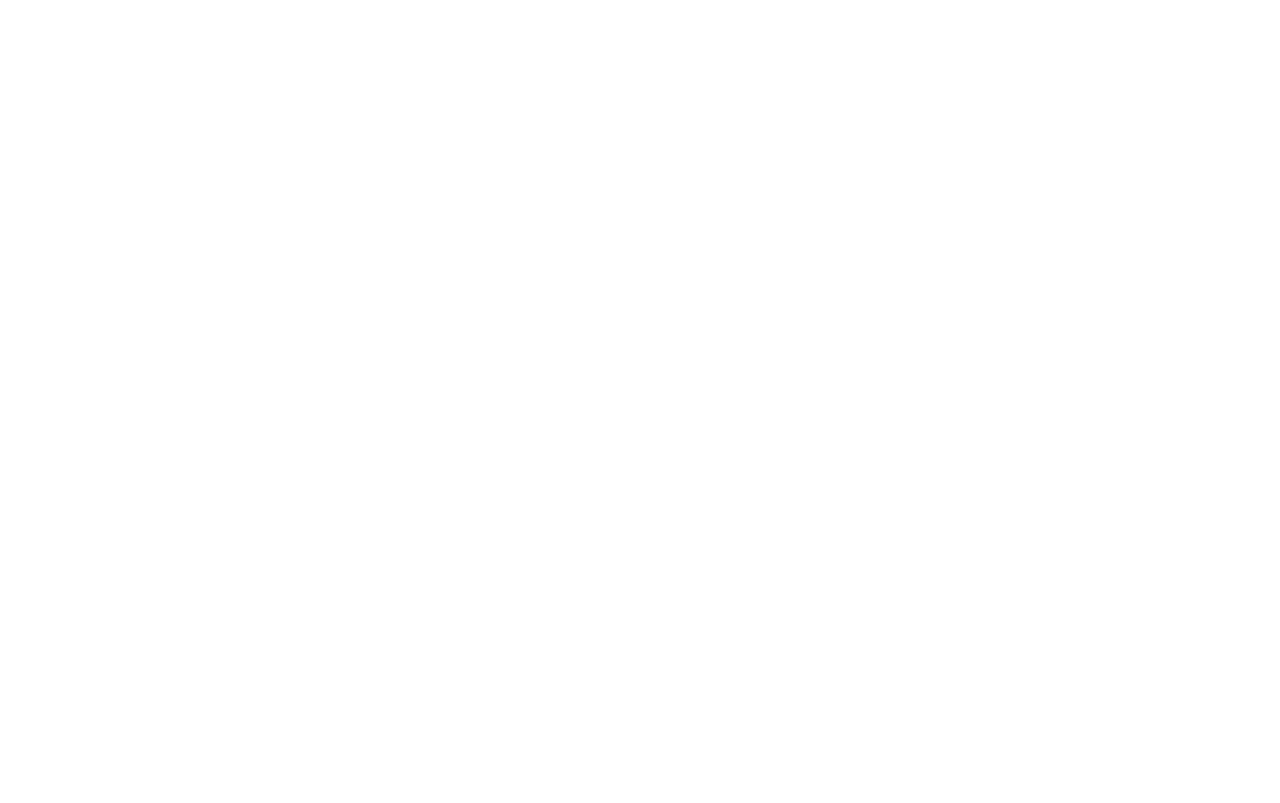
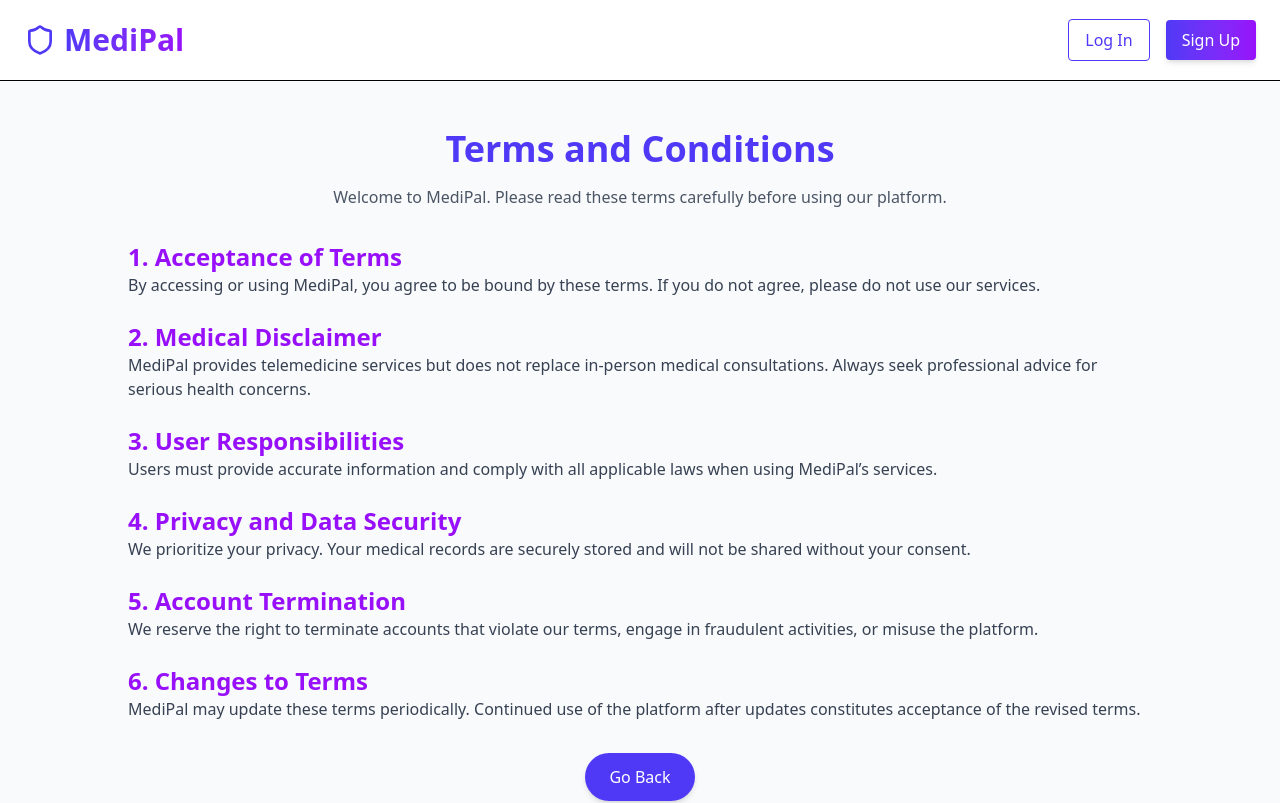
Before and after one commit to Hack2A/MediPal, a React (Vite) app in the folder frontend/: page /terms in a window 1280 px wide. Before the commit this address had no page. Shown: the top 803 px of the page. Built offline with nearby package versions, Linux system fonts and the light colour scheme.

Commit message:
random shitz

```diff
--- a/frontend/src/components/Footer.jsx
+++ b/frontend/src/components/Footer.jsx
@@ -38,7 +38,7 @@
             <h3 className="text-lg font-semibold text-indigo-600 mb-4">Legal</h3>
             <ul className="space-y-2">
               <li><Link to="/terms" className="text-gray-500 hover:text-indigo-600 transition">Terms of Service</Link></li>
-              <li><Link to="/privacy" className="text-gray-500 hover:text-indigo-600 transition">Privacy Policy</Link></li>
+              <li><Link to="/consent" className="text-gray-500 hover:text-indigo-600 transition">Data Sharing Consent</Link></li>
               <li><Link to="/cookies" className="text-gray-500 hover:text-indigo-600 transition">Cookie Policy</Link></li>
             </ul>
           </div>
--- /dev/null
+++ b/frontend/src/pages/static/consent.jsx
@@ -0,0 +1,50 @@
+import React from "react";
+
+function DataSharingConsent() {
+  return (
+    <div className="flex flex-col items-center justify-center min-h-screen bg-gray-50 px-6">
+      <div className="bg-white p-8 md:p-12 rounded-lg shadow-lg max-w-2xl text-center">
+        {/* Title */}
+        <h1 className="text-3xl font-bold text-indigo-600">Data Sharing Consent</h1>
+        <p className="text-gray-600 mt-4">
+          This page explains how MediPal may share your data and how we protect your privacy.
+        </p>
+
+        {/* Why We Share Data */}
+        <div className="mt-6 text-left">
+          <h2 className="text-xl font-semibold text-purple-600">Why We Share Data</h2>
+          <p className="text-gray-600 mt-2">
+            We may share necessary data with healthcare providers to improve your experience
+            and provide better medical services.
+          </p>
+        </div>
+
+        {/* Who We Share Data With */}
+        <div className="mt-6 text-left">
+          <h2 className="text-xl font-semibold text-purple-600">Who We Share Data With</h2>
+          <ul className="list-disc pl-6 text-gray-600 mt-2">
+            <li>Verified healthcare professionals for medical consultations.</li>
+            <li>Secure third-party services for analytics and functionality improvements.</li>
+            <li>Regulatory bodies if required by law.</li>
+          </ul>
+        </div>
+
+        {/* Privacy Protection */}
+        <div className="mt-6 text-left">
+          <h2 className="text-xl font-semibold text-purple-600">Your Privacy Matters</h2>
+          <p className="text-gray-600 mt-2">
+            We never sell your data. All data sharing is done securely and with privacy safeguards in place.
+          </p>
+        </div>
+
+        {/* Notice */}
+        <p className="text-gray-500 text-sm mt-6">
+          For more details, please read our
+          <a href="/terms" className="text-indigo-600 underline ml-1">Terms & Conditions</a>.
+        </p>
+      </div>
+    </div>
+  );
+}
+
+export default DataSharingConsent;
--- /dev/null
+++ b/frontend/src/pages/static/cookies.jsx
@@ -0,0 +1,42 @@
+import React from "react";
+
+function CookiesPolicy() {
+  return (
+    <div className="flex flex-col items-center justify-center min-h-screen bg-gray-50 px-6">
+      <div className="bg-white p-8 md:p-12 rounded-lg shadow-lg max-w-2xl text-center">
+        {/* Title */}
+        <h1 className="text-3xl font-bold text-indigo-600">Cookies Policy</h1>
+        <p className="text-gray-600 mt-4">
+          This page explains how MediPal uses cookies to improve your experience.
+        </p>
+
+        {/* What are Cookies? */}
+        <div className="mt-6 text-left">
+          <h2 className="text-xl font-semibold text-purple-600">What Are Cookies?</h2>
+          <p className="text-gray-600 mt-2">
+            Cookies are small text files stored on your device when you visit a website.
+            They help enhance functionality and provide a better user experience.
+          </p>
+        </div>
+
+        {/* Types of Cookies */}
+        <div className="mt-6 text-left">
+          <h2 className="text-xl font-semibold text-purple-600">Types of Cookies We Use</h2>
+          <ul className="list-disc pl-6 text-gray-600 mt-2">
+            <li><strong>Essential Cookies:</strong> Required for website functionality.</li>
+            <li><strong>Analytics Cookies:</strong> Help us understand how users interact with our site.</li>
+            <li><strong>Marketing Cookies:</strong> Used for personalized advertisements.</li>
+          </ul>
+        </div>
+
+        {/* Notice */}
+        <p className="text-gray-500 text-sm mt-6">
+          For more details, please read our
+          <a href="/terms" className="text-indigo-600 underline ml-1">Terms & Conditions</a>.
+        </p>
+      </div>
+    </div>
+  );
+}
+
+export default CookiesPolicy;
--- /dev/null
+++ b/frontend/src/pages/static/terms.jsx
@@ -0,0 +1,73 @@
+import React from "react";
+import { useNavigate } from "react-router-dom";
+
+function TermsAndConditions() {
+  const navigate = useNavigate();
+
+  return (
+    <div className="flex flex-col min-h-screen bg-gray-50 py-12 px-6 md:px-12 lg:px-32">
+      <h1 className="text-4xl font-bold text-indigo-600 text-center">
+        Terms and Conditions
+      </h1>
+      <p className="text-gray-600 text-center mt-4">
+        Welcome to MediPal. Please read these terms carefully before using our platform.
+      </p>
+
+      <div className="mt-8 space-y-6 text-gray-700">
+        <section>
+          <h2 className="text-2xl font-semibold text-purple-600">1. Acceptance of Terms</h2>
+          <p>
+            By accessing or using MediPal, you agree to be bound by these terms. If you do not agree, please do not use our services.
+          </p>
+        </section>
+
+        <section>
+          <h2 className="text-2xl font-semibold text-purple-600">2. Medical Disclaimer</h2>
+          <p>
+            MediPal provides telemedicine services but does not replace in-person medical consultations. Always seek professional advice for serious health concerns.
+          </p>
+        </section>
+
+        <section>
+          <h2 className="text-2xl font-semibold text-purple-600">3. User Responsibilities</h2>
+          <p>
+            Users must provide accurate information and comply with all applicable laws when using MediPal’s services.
+          </p>
+        </section>
+
+        <section>
+          <h2 className="text-2xl font-semibold text-purple-600">4. Privacy and Data Security</h2>
+          <p>
+            We prioritize your privacy. Your medical records are securely stored and will not be shared without your consent.
+          </p>
+        </section>
+
+        <section>
+          <h2 className="text-2xl font-semibold text-purple-600">5. Account Termination</h2>
+          <p>
+            We reserve the right to terminate accounts that violate our terms, engage in fraudulent activities, or misuse the platform.
+          </p>
+        </section>
+
+        <section>
+          <h2 className="text-2xl font-semibold text-purple-600">6. Changes to Terms</h2>
+          <p>
+            MediPal may update these terms periodically. Continued use of the platform after updates constitutes acceptance of the revised terms.
+          </p>
+        </section>
+      </div>
+
+      {/* Back Button */}
+      <div className="mt-8 text-center">
+        <button
+          onClick={() => navigate(-1)}
+          className="bg-indigo-600 text-white px-6 py-3 rounded-full shadow-md hover:bg-indigo-700 transition"
+        >
+          Go Back
+        </button>
+      </div>
+    </div>
+  );
+}
+
+export default TermsAndConditions;
--- a/frontend/src/routes/Routes.jsx
+++ b/frontend/src/routes/Routes.jsx
@@ -13,7 +13,9 @@
 const Register = lazy(() => import("../pages/Register"));
 const AboutUs = lazy(() => import("../pages/static/aboutus"));
 const Contact = lazy(() => import("../pages/static/contact"));
-
+const Terms = lazy(() => import("../pages/static/terms"));
+const Consent = lazy(() => import("../pages/static/consent"));
+const Cookies = lazy(() => import("../pages/static/cookies"));
 const AppRoutes = () => {
     return (
         <Router>
@@ -63,6 +65,30 @@
                         </>
 
                     } />
+                    <Route path="/terms" element={
+                        <>
+                            <Navbar />
+                            <Terms />
+                            <Footer />
+                        </>
+
+                    } />
+                    <Route path="/consent" element={
+                        <>
+                            <Navbar />
+                            <Consent />
+                            <Footer />
+                        </>
+
+                    } />
+                    <Route path="/cookies" element={
+                        <>
+                            <Navbar />
+                            <Cookies />
+                            <Footer />
+                        </>
+
+                    } />
                     {/* Protected Routes */}
                     <Route path="/home" element={<ProtectedRoute>
                         <Navbar />
```
